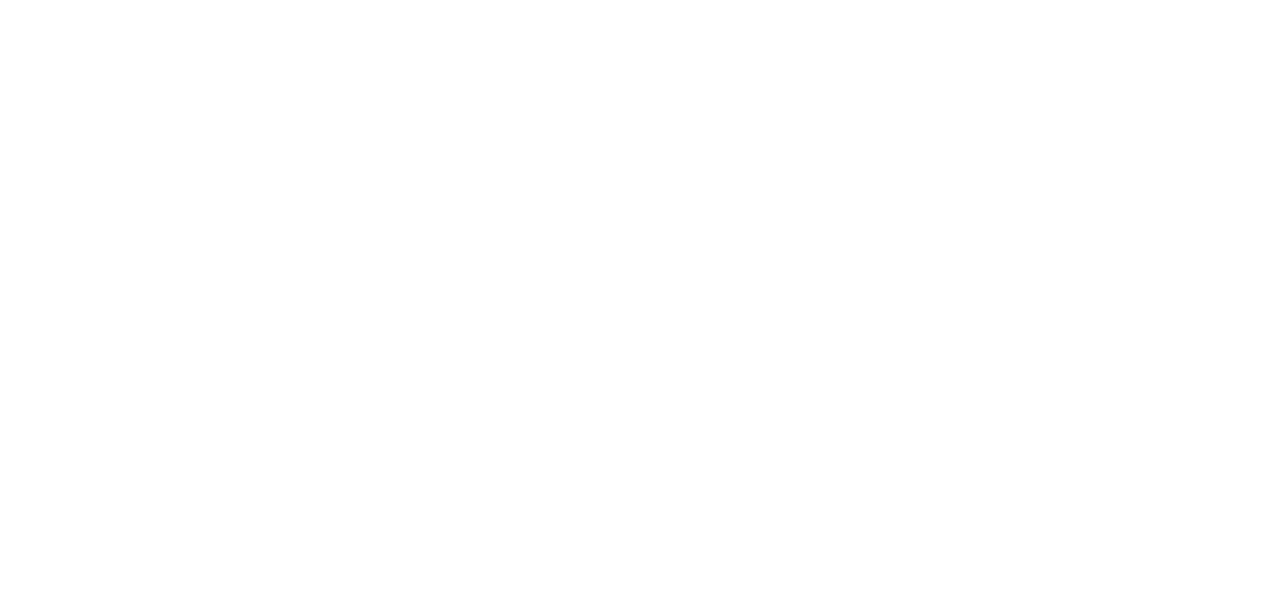
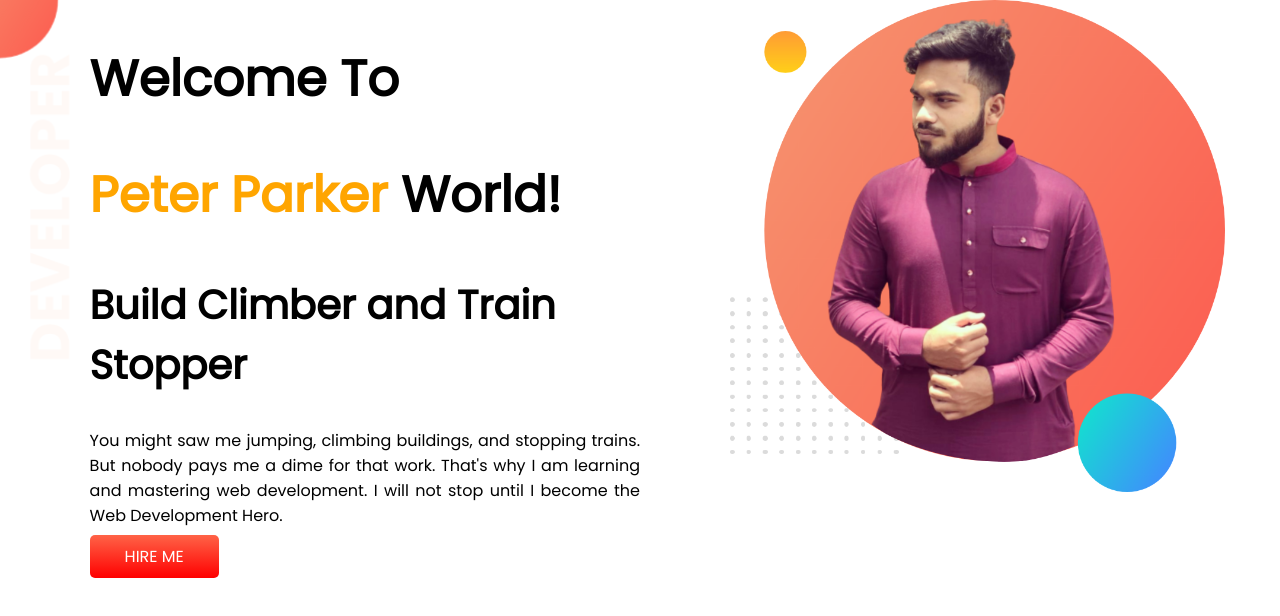
Before and after one commit to Rakibul-Islam-Rakib/web-portfolio, a plain HTML site: page index.html in a window 1280 px wide. Drawn offline with Linux system fonts and the light colour scheme.

Commit message:
added top banner

```diff
--- a/index.html
+++ b/index.html
@@ -6,8 +6,22 @@
     <meta name="viewport" content="width=device-width, initial-scale=1.0">
     <title>Peter Parker Wbsite</title>
     <link rel="stylesheet" href="style.css">
+    <link rel="preconnect" href="https://fonts.googleapis.com">
+    <link rel="preconnect" href="https://fonts.gstatic.com" crossorigin>
+    <link href="https://fonts.googleapis.com/css2?family=Poppins&display=swap" rel="stylesheet">
 </head>
 <body>
-
+    <section class="welcome">
+    <div class="half-width">
+    <h1>Welcome To</h1>
+    <h1><span class="orange">Peter Parker</span> World!</h1>
+    <h2>Build Climber and Train Stopper</h2>
+    <p>You might saw me jumping, climbing buildings, and stopping trains. But nobody pays me a dime for that work. That's why I am learning and mastering web development. I will not stop until I become the Web Development Hero.</p>
+    <a class="link-button" target="_blank" href="https://rakibul-islam-rakib.github.io/developer-portfolio/">HIRE ME</a>
+    </div>
+    <div  class="half-width">
+    <img src="images/rakib.png" alt="My Photo">
+    </div>
+    </section>
 </body>
 </html>
--- a/style.css
+++ b/style.css
@@ -0,0 +1,46 @@
+body {
+    font-family: 'Poppins', sans-serif;
+    margin: 0%;
+}
+
+h1 {
+    font-size: 50px;
+}
+
+h2 {
+    font-size: 40px;
+}
+
+p {
+    text-align: justify;
+}
+
+section {
+    display: flex;
+
+    background-image: url(images/top-banner.png);
+    background-repeat: no-repeat;
+}
+
+.half-width {
+    width: 50%;
+    padding-left: 7%;
+
+}
+
+.half-width img {
+    width: 90%;
+}
+
+
+.orange {
+    color: orange;
+}
+
+.link-button {
+    text-decoration: none;
+    color: white;
+    background-image: linear-gradient(tomato, red);
+    padding: 10px 35px;
+    border-radius: 5px;
+}
```
Also changed, not shown: images/dream-bg.png (added), images/exp-bg.png (added), images/rakib.png (added), images/rakib2.png (added), images/top-banner.png (added).
